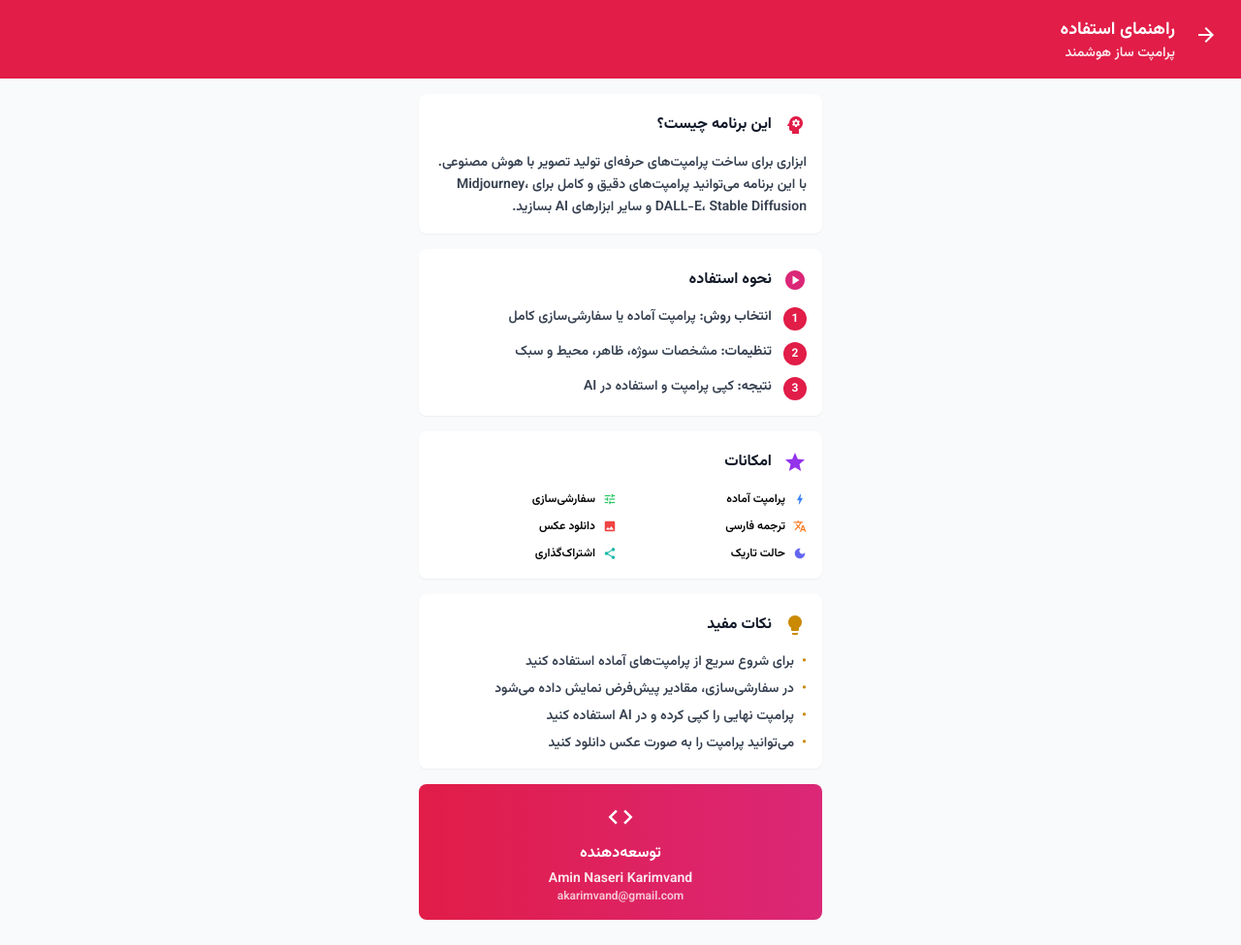
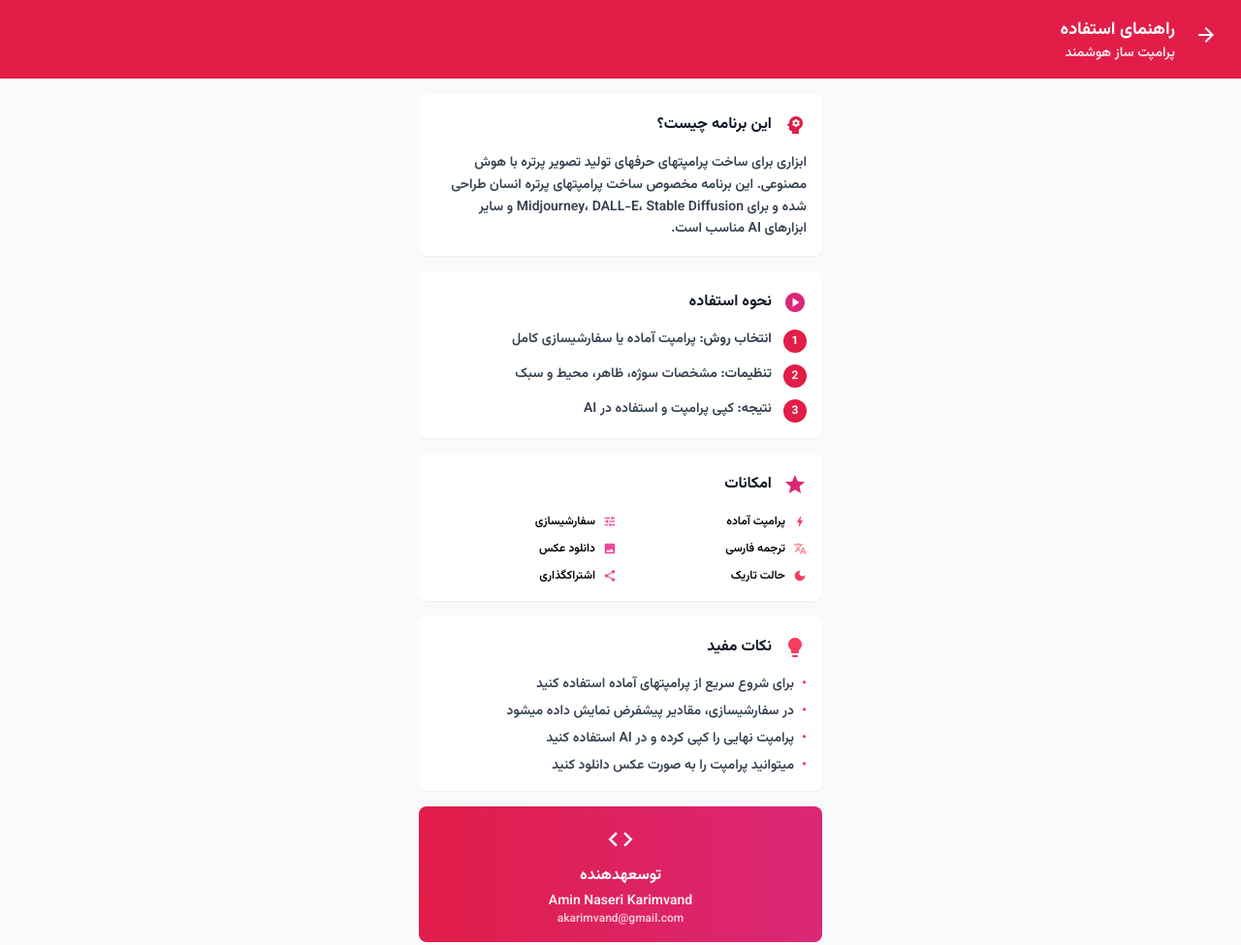
Before and after one commit to akarimvand/sapra-pro, a plain HTML site: page help.html in a window 1280 px wide. Shown: the whole page at 97% size. Drawn offline with nearby package versions, Linux system fonts and the light colour scheme.

Commit message:
Update: Help page clarifies app is for portrait prompts only

```diff
--- a/help.html
+++ b/help.html
@@ -33,7 +33,7 @@
                 <h2 class="font-bold text-gray-900">این برنامه چیست؟</h2>
             </div>
             <p class="text-gray-700 text-sm leading-relaxed">
-                ابزاری برای ساخت پرامپت‌های حرفه‌ای تولید تصویر با هوش مصنوعی. با این برنامه می‌توانید پرامپت‌های دقیق و کامل برای Midjourney، DALL-E، Stable Diffusion و سایر ابزارهای AI بسازید.
+                ابزاری برای ساخت پرامپتهای حرفهای تولید تصویر پرتره با هوش مصنوعی. این برنامه مخصوص ساخت پرامپتهای پرتره انسان طراحی شده و برای Midjourney، DALL-E، Stable Diffusion و سایر ابزارهای AI مناسب است.
             </p>
         </div>
 
@@ -47,7 +47,7 @@
                 <div class="flex gap-3">
                     <div class="w-6 h-6 bg-rose-600 text-white rounded-full flex items-center justify-center text-xs font-bold">1</div>
                     <div class="text-sm text-gray-700">
-                        <strong>انتخاب روش:</strong> پرامپت آماده یا سفارشی‌سازی کامل
+                        <strong>انتخاب روش:</strong> پرامپت آماده یا سفارشیسازی کامل
                     </div>
                 </div>
                 <div class="flex gap-3">
@@ -68,33 +68,33 @@
         <!-- Features -->
         <div class="bg-white rounded-lg p-4 shadow-sm">
             <div class="flex items-center gap-3 mb-3">
-                <span class="material-icons text-purple-600 text-2xl">star</span>
+                <span class="material-icons text-pink-600 text-2xl">star</span>
                 <h2 class="font-bold text-gray-900">امکانات</h2>
             </div>
             <div class="grid grid-cols-2 gap-2 text-xs">
                 <div class="flex items-center gap-2">
-                    <span class="material-icons text-blue-500 text-sm">bolt</span>
+                    <span class="material-icons text-rose-500 text-sm">bolt</span>
                     <span>پرامپت آماده</span>
                 </div>
                 <div class="flex items-center gap-2">
-                    <span class="material-icons text-green-500 text-sm">tune</span>
-                    <span>سفارشی‌سازی</span>
+                    <span class="material-icons text-pink-500 text-sm">tune</span>
+                    <span>سفارشیسازی</span>
                 </div>
                 <div class="flex items-center gap-2">
-                    <span class="material-icons text-orange-500 text-sm">translate</span>
+                    <span class="material-icons text-rose-400 text-sm">translate</span>
                     <span>ترجمه فارسی</span>
                 </div>
                 <div class="flex items-center gap-2">
-                    <span class="material-icons text-red-500 text-sm">image</span>
+                    <span class="material-icons text-pink-500 text-sm">image</span>
                     <span>دانلود عکس</span>
                 </div>
                 <div class="flex items-center gap-2">
-                    <span class="material-icons text-indigo-500 text-sm">dark_mode</span>
+                    <span class="material-icons text-rose-500 text-sm">dark_mode</span>
                     <span>حالت تاریک</span>
                 </div>
                 <div class="flex items-center gap-2">
-                    <span class="material-icons text-teal-500 text-sm">share</span>
-                    <span>اشتراک‌گذاری</span>
+                    <span class="material-icons text-pink-500 text-sm">share</span>
+                    <span>اشتراکگذاری</span>
                 </div>
             </div>
         </div>
@@ -102,25 +102,25 @@
         <!-- Tips -->
         <div class="bg-white rounded-lg p-4 shadow-sm">
             <div class="flex items-center gap-3 mb-3">
-                <span class="material-icons text-yellow-600 text-2xl">lightbulb</span>
+                <span class="material-icons text-rose-500 text-2xl">lightbulb</span>
                 <h2 class="font-bold text-gray-900">نکات مفید</h2>
             </div>
             <div class="space-y-2 text-sm text-gray-700">
                 <div class="flex gap-2">
-                    <span class="text-yellow-600">•</span>
-                    <span>برای شروع سریع از پرامپت‌های آماده استفاده کنید</span>
+                    <span class="text-rose-500">•</span>
+                    <span>برای شروع سریع از پرامپتهای آماده استفاده کنید</span>
                 </div>
                 <div class="flex gap-2">
-                    <span class="text-yellow-600">•</span>
-                    <span>در سفارشی‌سازی، مقادیر پیش‌فرض نمایش داده می‌شود</span>
+                    <span class="text-rose-500">•</span>
+                    <span>در سفارشیسازی، مقادیر پیشفرض نمایش داده میشود</span>
                 </div>
                 <div class="flex gap-2">
-                    <span class="text-yellow-600">•</span>
+                    <span class="text-rose-500">•</span>
                     <span>پرامپت نهایی را کپی کرده و در AI استفاده کنید</span>
                 </div>
                 <div class="flex gap-2">
-                    <span class="text-yellow-600">•</span>
-                    <span>می‌توانید پرامپت را به صورت عکس دانلود کنید</span>
+                    <span class="text-rose-500">•</span>
+                    <span>میتوانید پرامپت را به صورت عکس دانلود کنید</span>
                 </div>
             </div>
         </div>
@@ -129,7 +129,7 @@
         <div class="bg-gradient-to-r from-rose-600 to-pink-600 text-white rounded-lg p-4">
             <div class="text-center">
                 <span class="material-icons text-3xl mb-2">code</span>
-                <h3 class="font-bold mb-1">توسعه‌دهنده</h3>
+                <h3 class="font-bold mb-1">توسعهدهنده</h3>
                 <p class="text-sm opacity-90">Amin Naseri Karimvand</p>
                 <p class="text-xs opacity-75">akarimvand@gmail.com</p>
             </div>
```
